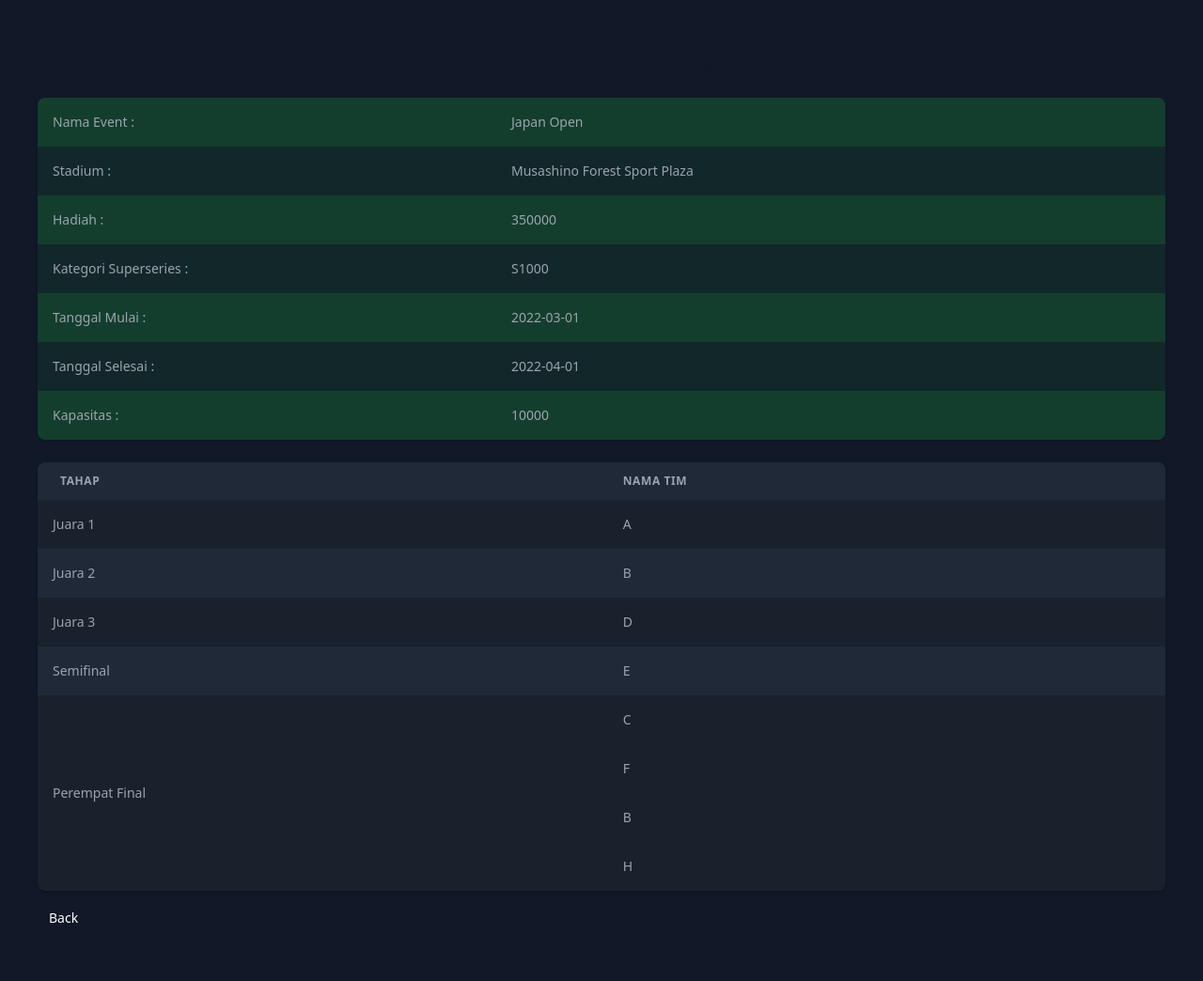
After one commit to BASDAT-11/TK3, a Django app: page /hasil-pertandingan/detail-1/ in a window 1280 px wide. The commit adds this page. Shown: the whole page at 94% size. Run offline with Django 4.2, Linux system fonts and the light colour scheme; some libraries are stand-ins or nearby versions.

Commit message:
feat: detail per cards

```diff
--- /dev/null
+++ b/hasil_pertandingan/templates/detail_hasil_pertandingan.html
@@ -0,0 +1,200 @@
+{% load static %}
+
+<!DOCTYPE html>
+<html lang="en">
+
+<head>
+    <meta charset="UTF-8">
+    <meta name="viewport" content="width=device-width, initial-scale=1.0">
+    <script src="https://ajax.googleapis.com/ajax/libs/jquery/3.6.0/jquery.min.js"></script>
+    <script src="https://cdn.tailwindcss.com"></script>
+    <script>
+        tailwind.config = {
+            theme: {
+                extend: {
+                    colors: {
+                        blue: {
+                            900: '#0F1112',
+                            800: '#151718',
+                            700: '#181A1E',
+                            600: '#55565C',
+                        }
+                    }
+                },
+            }
+        }
+    </script>
+    {% block meta %}
+    {% endblock meta %}
+</head>
+<main>
+
+    <div class="flex flex-col align-items-center justify-center  bg-gray-900 px-10 py-10">
+        <section id="perempat-final" style="display: block;">
+            <div class="py-4">
+                <h1 class="text-center text-2xl text-gray-900 dark:text-white font-semibold">HASIL PERTANDINGAN Japan
+                    Open</h1>
+            </div>
+            <div class="shadow overflow-hidden sm:rounded-lg">
+                <table class="min-w-full text-sm text-gray-400">
+
+                    <tr class="bg-green-800 bg-opacity-50">
+                        <td class="pl-4">
+                            Nama Event :
+                        </td>
+                        <td class="flex px-6 py-4 whitespace-nowrap">
+                            Japan Open
+                        </td>
+
+                    </tr>
+                    <tr class="bg-green-800 bg-opacity-20">
+                        <td class="pl-4">
+                            Stadium :
+                        </td>
+                        <td class="flex px-6 py-4 whitespace-nowrap">
+                            Musashino Forest Sport Plaza
+                        </td>
+
+                    </tr>
+                    <tr class="bg-green-800 bg-opacity-50">
+                        <td class="pl-4">
+                            Hadiah :
+                        </td>
+                        <td class="flex px-6 py-4 whitespace-nowrap">
+                            350000
+                        </td>
+
+                    </tr>
+                    <tr class="bg-green-800 bg-opacity-20">
+                        <td class="pl-4">
+                            Kategori Superseries :
+                        </td>
+                        <td class="flex px-6 py-4 whitespace-nowrap">
+                            S1000
+                        </td>
+
+                    </tr>
+                    <tr class="bg-green-800 bg-opacity-50">
+                        <td class="pl-4">
+                            Tanggal Mulai :
+                        </td>
+                        <td class="flex px-6 py-4 whitespace-nowrap">
+                            2022-03-01
+                        </td>
+
+                    </tr>
+                    <tr class="bg-green-800 bg-opacity-20">
+                        <td class="pl-4">
+                            Tanggal Selesai :
+                        </td>
+                        <td class="flex px-6 py-4 whitespace-nowrap">
+                            2022-04-01
+                        </td>
+
+                    </tr>
+                    <tr class="bg-green-800 bg-opacity-50">
+                        <td class="pl-4">
+                            Kapasitas :
+                        </td>
+                        <td class="flex px-6 py-4 whitespace-nowrap">
+                            10000
+                        </td>
+
+                    </tr>
+
+                </table>
+            </div>
+            <div class="flex flex-col mt-6">
+                <div class="-my-2 overflow-x-auto sm:-mx-6 lg:-mx-8">
+                    <div class="py-2 align-middle inline-block min-w-full sm:px-6 lg:px-8">
+                        <div class="shadow overflow-hidden sm:rounded-lg">
+                            <table class="min-w-full text-sm text-gray-400">
+                                <thead class="bg-gray-800 text-xs uppercase font-medium">
+                                    <tr>
+                                        <th scope="col" class="px-6 py-3 text-left tracking-wider">
+                                            Tahap
+                                        </th>
+                                        <th scope="col" class="px-6 py-3 text-left tracking-wider">
+                                            Nama Tim
+                                        </th>
+                                    </tr>
+                                </thead>
+                                <tbody class="bg-gray-800">
+
+                                    <tr class="bg-black bg-opacity-20">
+                                        <td class="pl-4">
+                                            Juara 1
+                                        </td>
+                                        <td class="flex px-6 py-4 whitespace-nowrap">
+                                            A
+                                        </td>
+
+                                    </tr>
+                                    <tr>
+                                        <td class="pl-4">
+                                            Juara 2
+                                        </td>
+                                        <td class="flex px-6 py-4 whitespace-nowrap">
+                                            B
+                                        </td>
+
+                                    </tr>
+                                    <tr class="bg-black bg-opacity-20">
+                                        <td class="pl-4">
+                                            Juara 3
+                                        </td>
+                                        <td class="flex px-6 py-4 whitespace-nowrap">
+                                            D
+                                        </td>
+
+                                    </tr>
+                                    <tr>
+                                        <td class="pl-4">
+                                            Semifinal
+                                        </td>
+                                        <td class="flex px-6 py-4 whitespace-nowrap">
+                                            E
+                                        </td>
+
+                                    </tr>
+                                    <tr class="bg-black bg-opacity-20">
+                                        <td class="pl-4">
+                                            Perempat Final
+                                        </td>
+                                        <td class="flex px-6 py-4 whitespace-nowrap">
+                                            C
+                                        </td>
+                                        <td class="flex px-6 py-4 whitespace-nowrap">
+                                            F
+                                        </td>
+                                        <td class="flex px-6 py-4 whitespace-nowrap">
+                                            B
+                                        </td>
+                                        <td class="flex px-6 py-4 whitespace-nowrap">
+                                            H
+                                        </td>
+
+                                        </td>
+
+                                    </tr>
+
+
+                                </tbody>
+                            </table>
+                        </div>
+        </section>
+        <div class="py-4">
+            <a href="/hasil-pertandingan/"
+                class="px-3 py-2 text-sm font-medium text-center text-white bg-opacity-20 rounded-lg hover:bg-blue-800 focus:ring-4 focus:outline-none focus:ring-blue-300 dark:bg-blue-600 dark:hover:bg-blue-700 dark:focus:ring-blue-800">
+                Back
+            </a>
+        </div>
+
+    </div>
+    </div>
+    </div>
+
+    </div>
+</main>
+
+</html>
--- a/hasil_pertandingan/urls.py
+++ b/hasil_pertandingan/urls.py
@@ -5,4 +5,5 @@ app_name = 'hasil_pertandingan'
 
 urlpatterns = [
     path('', hasil_pertandingan, name='hasil-pertandingan'),
+    path('detail-1/', detail_hasil_pertandingan, name='detail-hasil-pertandingan'),
 ]
--- a/hasil_pertandingan/views.py
+++ b/hasil_pertandingan/views.py
@@ -2,3 +2,6 @@ from django.shortcuts import render
 
 def hasil_pertandingan(request):
     return render(request, 'hasil_pertandingan.html')
+
+def detail_hasil_pertandingan(request):
+    return render(request, 'detail_hasil_pertandingan.html')
```
Also changed, not shown: hasil_pertandingan/templates/hasil_pertandingan.html (+5 -10 lines).
